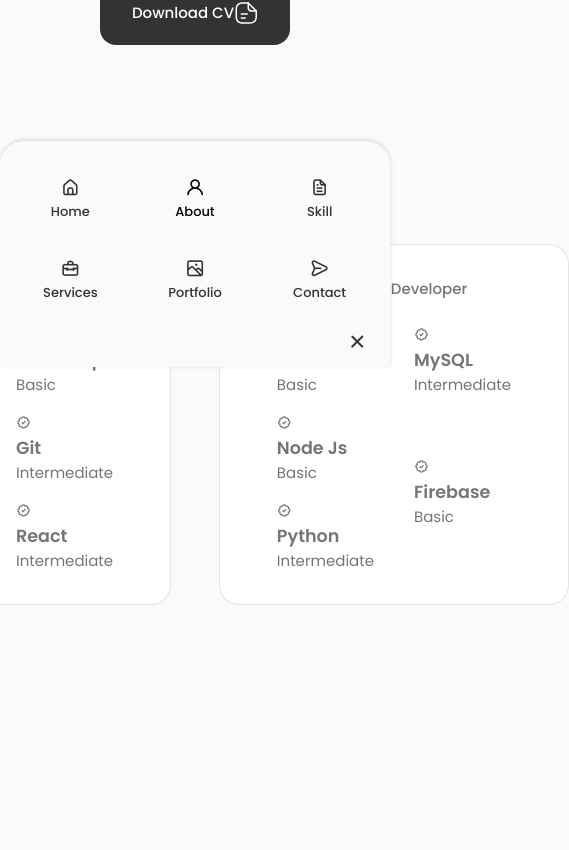
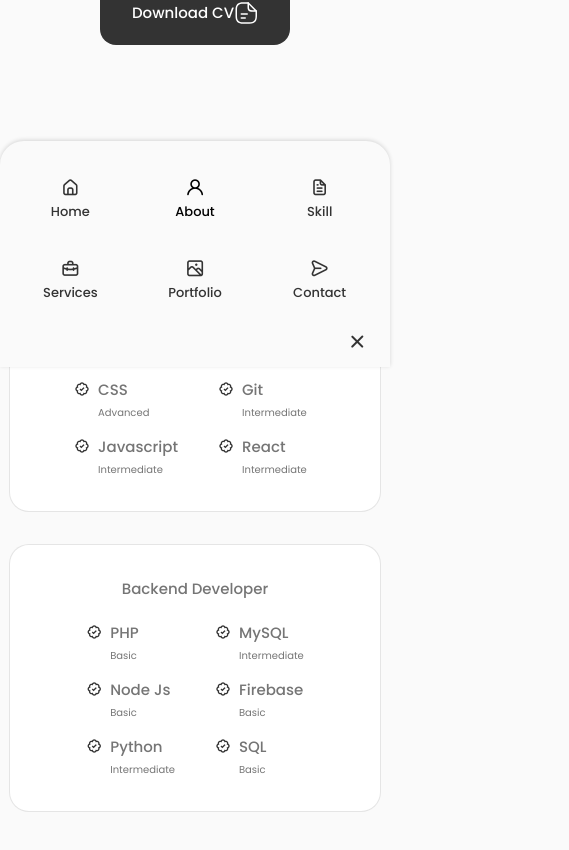
Before and after one commit to Chanukaisuru/Portfolio, a React (Create React App) app in the folder portfolio/: page / in a window 390 px wide. Shown: the part 1321-2171 px from the top of the page, 569 px wide, since content can reach past the window. Before the commit the page ends 2038 px from the top, so only its background shows below. Built offline with nearby package versions, Linux system fonts and the light colour scheme.

Commit message:
modified:   portfolio/src/components/skills/Backend.jsx 	modified:   portfolio/src/components/skills/skills.css

```diff
--- a/portfolio/src/components/skills/Backend.jsx
+++ b/portfolio/src/components/skills/Backend.jsx
@@ -57,13 +57,22 @@
                     </div>
                 </div>
 
+                <div className="skills_data">
+                    <i class='bx bx-badge-check'></i>
+
+                    <div>
+                        <h3 className="skills_name">SQL</h3>
+                        <span className="skills_level">Basic</span>
+                    </div>
+                </div>
+
 
 
             </div>
         </div>
 
     </div>
-  )
-}
+  );
+};
 
-export default Backend
+export default Backend;
--- a/portfolio/src/components/skills/skills.css
+++ b/portfolio/src/components/skills/skills.css
@@ -25,17 +25,59 @@
 }
 .skills_group{
     display: grid;
-    align-items: flex-end start;
+    align-items: flex-start;
     row-gap: 1rem;
 
 }
 
-.skill_data{
+.skills_data{
     display: flex;
     column-gap: 0.5rem;
 }
 
-.skill .bx-badge-check{
+.skills .bx-badge-check{
     font-size: 1rem;
     color: var(--title-color);
 }
+
+.skills_name{
+    font-size: var(--normal-font-size);
+    font-weight: var(--font-medium);
+    line-height: 18px;
+}
+
+.skills_level{
+    font-size: var(--tiny-font-size);
+}
+
+
+
+@media screen and (max-width:992px) {
+    .skills_container{
+        grid-template-columns: max-content;
+        row-gap: 2rem;
+    }
+}
+
+
+  @media screen and(max-width: 576px) {
+      .skills_container{
+        grid-template-columns: 1fr;
+      }
+
+    .skills_content{
+        padding: 1.5rem;
+    }
+  }
+
+
+  @media screen and(max-width: 350px) {
+      .skills_box{
+        column-gap: 1.25rem;
+
+      }
+
+      .skills_name{
+        font-size: var(--small-font-size);
+      }
+  }
```
